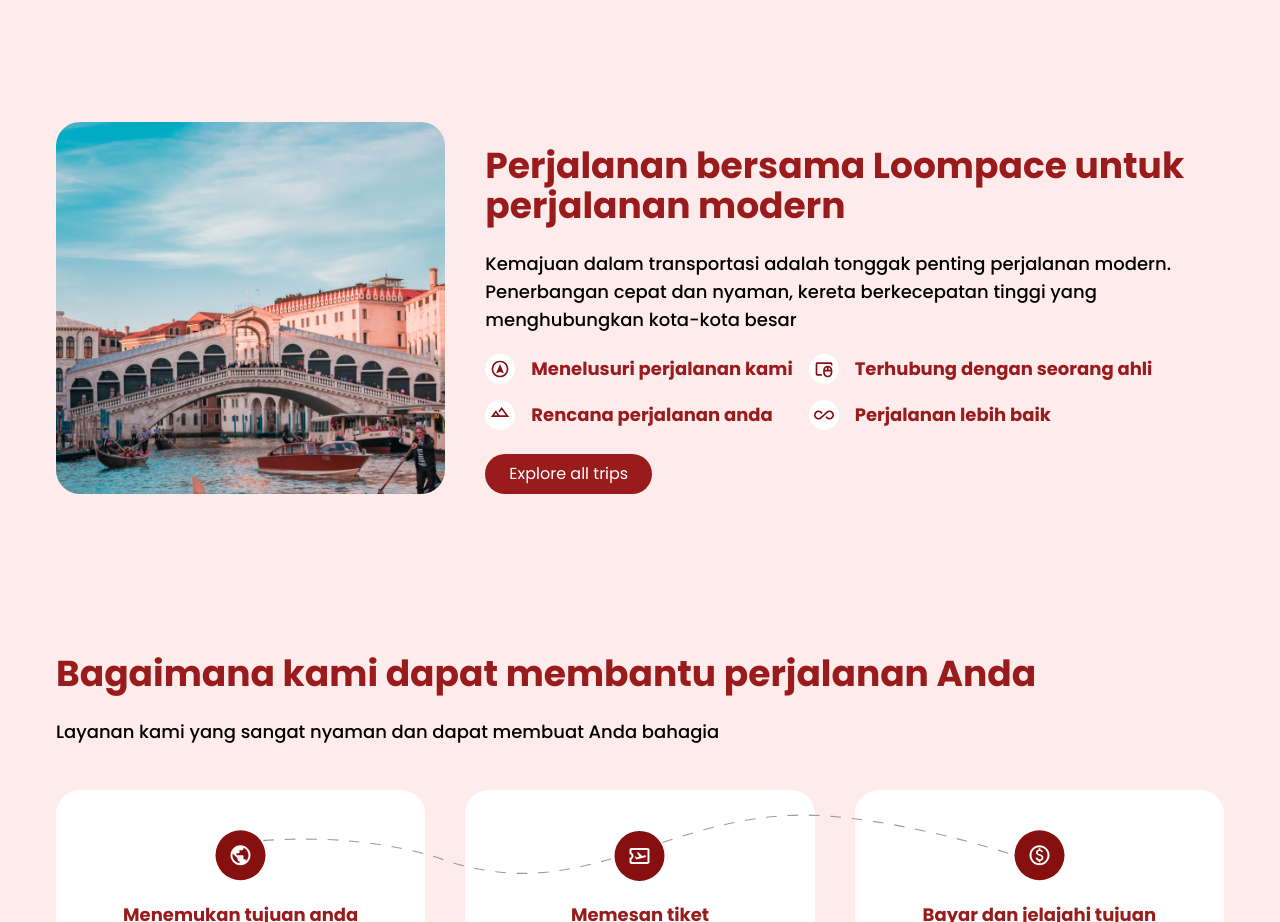
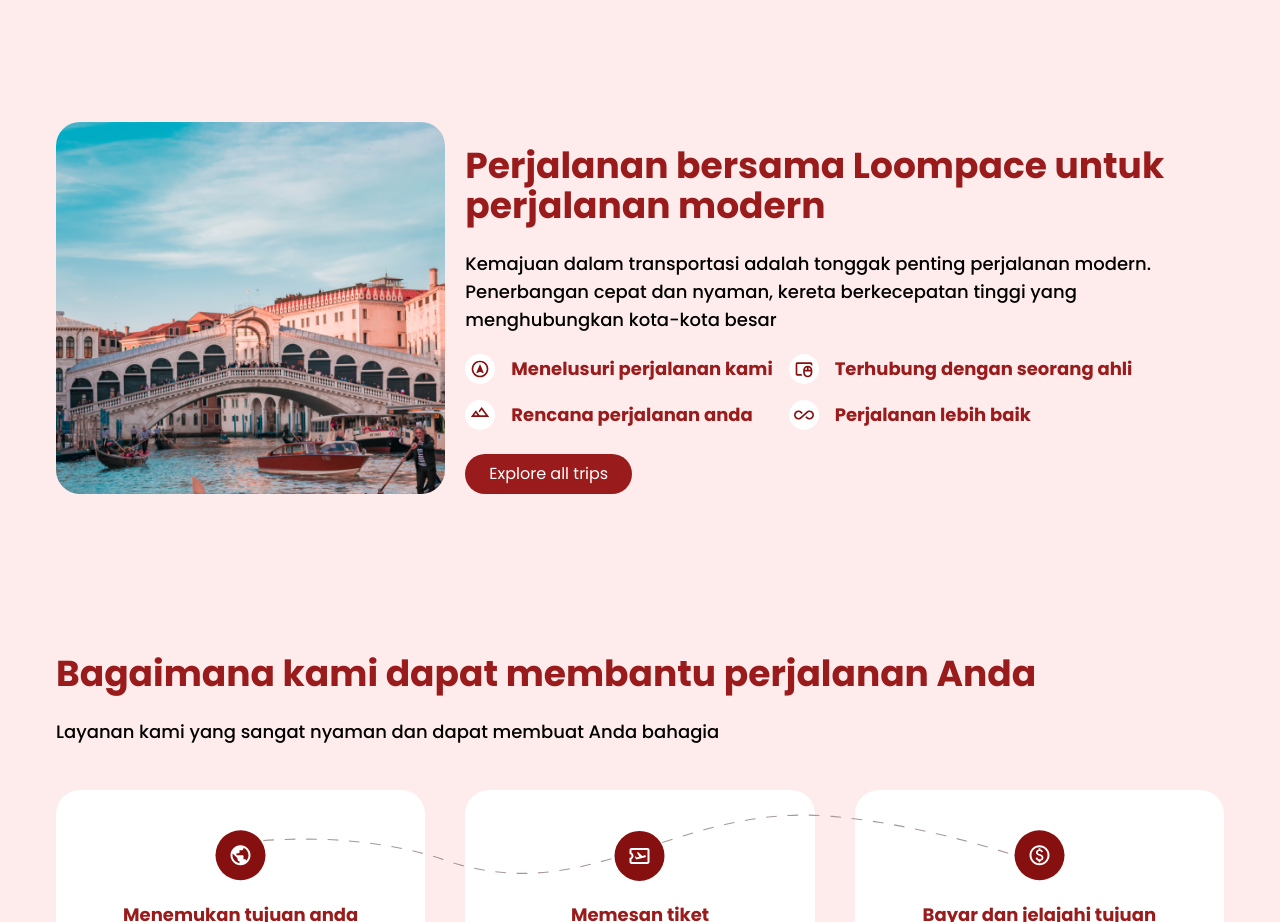
Before and after one commit to driannaird/lompace, a React (Vite) app: page / in a window 1280 px wide. Shown: the part 1580-2502 px from the top of the page. Built offline with nearby package versions, Linux system fonts and the light colour scheme.

Commit message:
fix main image by drian

```diff
--- a/src/components/Main.jsx
+++ b/src/components/Main.jsx
@@ -33,12 +33,12 @@
         <div className="mt-5">
           <Swiper />
         </div>
-        <div className="mt-32 flex flex-wrap lg:mt-40 gap-10">
+        <div className="mt-20 flex flex-wrap lg:mt-40 gap-5">
           <div className="w-full md:w-1/3 flex justify-center">
             <img
               src={mainImage}
               alt="main image"
-              className="w-2/3 md:w-full h-auto object-cover rounded-3xl"
+              className="w-full h-auto object-cover rounded-3xl"
             />
           </div>
           <div className="w-full md:w-3/5">
```
